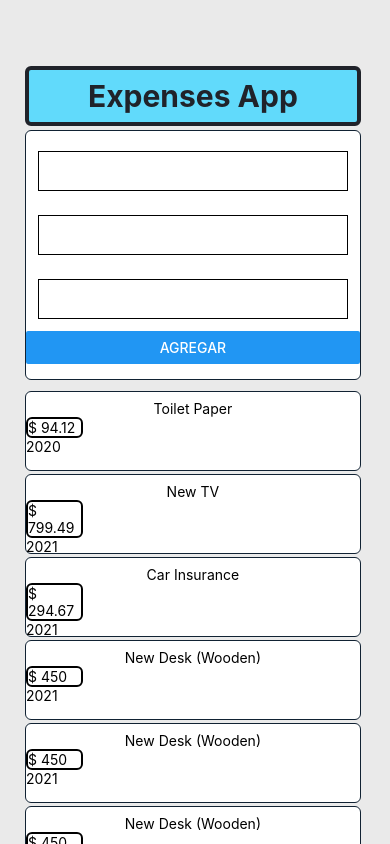
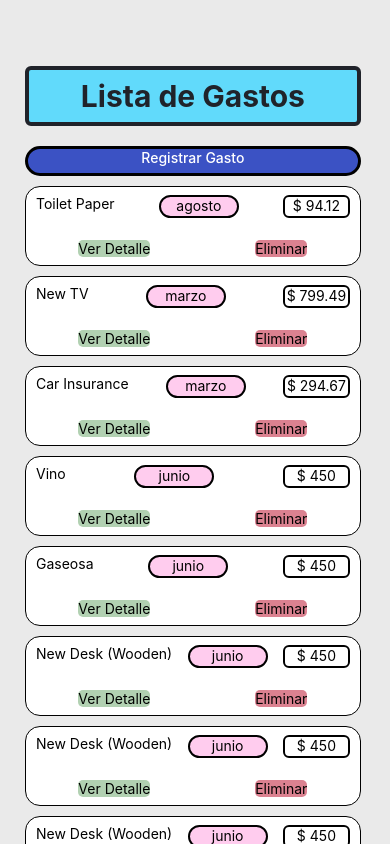
Before and after one commit to betitolg/ExpensesMobileAPP, a React Native app: screen / in a window 390 px wide. Shown: the top 844 px of the page. Built offline with nearby package versions, Linux system fonts and the light colour scheme.

Commit message:
Avance Listas

```diff
--- a/App.js
+++ b/App.js
@@ -1,10 +1,11 @@
-import { StyleSheet, Text, View } from "react-native";
+import React, { useEffect, useState } from "react";
+import { StyleSheet, Text, TouchableOpacity, View } from "react-native";
 
 import Expenses from "./components/Expenses";
-import React from "react";
+import ExpensesForm from "./components/ExpensesForm";
+import { Header } from "react-native-elements/dist/header/Header";
 
 const App = () => {
-
   const expenses_demo = [
     {
       id: "e1",
@@ -21,13 +22,13 @@ const App = () => {
     },
     {
       id: "e4",
-      title: "New Desk (Wooden)",
+      title: "Vino",
       amount: 450,
       date: new Date(2021, 5, 12),
     },
     {
       id: "e5",
-      title: "New Desk (Wooden)",
+      title: "Gaseosa",
       amount: 450,
       date: new Date(2021, 5, 12),
     },
@@ -57,16 +58,56 @@ const App = () => {
     },
     {
       id: "e10",
-      title: "New Desk (Wooden)",
+      title: "Bodega",
       amount: 450,
       date: new Date(2021, 5, 12),
-    }
+    },
   ];
+  const [itemList, setItemList] = useState([]);
+
+  useEffect(() => {
+   setItemList(expenses_demo);
+  }, [])
+
+
+
+
+
+  const [formVisible, setFormVisible] = useState(false);
+
+  const closeAddForm = () => {
+    setFormVisible(false);
+  };
+
+  const addItem=(item)=>{
+    setItemList([
+      ...itemList,
+      {
+        id: Math.random().toString(),
+        title: item,
+        amount: 94.12,
+        date: new Date(2020, 7, 14),
+      },
+    ]);
+
+
+  }
 
   return (
     <View style={styles.container}>
-      <Text style={styles.title}>Expenses App</Text>
-      <Expenses items={expenses_demo}/>
+      <Text style={styles.title}>Lista de Gastos</Text>
+
+      {!formVisible && (
+        <TouchableOpacity
+          style={styles.buttonAdd}
+          onPress={() => setFormVisible(true)}
+        >
+          <Text style={styles.buttonTextColor}>Registrar Gasto</Text>
+        </TouchableOpacity>
+      )}
+
+      {formVisible && <ExpensesForm closeAction={closeAddForm} addAction={addItem}/>}
+      <Expenses items={itemList} />
     </View>
   );
 };
@@ -76,6 +117,21 @@ const styles = StyleSheet.create({
     paddingTop: 50,
     paddingLeft: 25,
     backgroundColor: "#eaeaea",
+  },
+  buttonAdd: {
+    backgroundColor: "#3b52c4",
+    width: "92%",
+    marginTop: 20,
+    borderRadius: 20,
+    textAlign: "center",
+    flexDirection: "row",
+    justifyContent: "center",
+    height: 30,
+    borderWidth: 3,
+  },
+  buttonTextColor: {
+    color: "#fff",
+    fontWeight: "500",
   },
   title: {
     marginTop: 16,
@@ -88,8 +144,8 @@ const styles = StyleSheet.create({
     textAlign: "center",
     fontSize: 30,
     fontWeight: "bold",
-    width:'92%'
-  }
+    width: "92%",
+  },
 });
 
 export default App;
--- a/components/ExpenseDate.js
+++ b/components/ExpenseDate.js
@@ -3,11 +3,14 @@ import { StyleSheet, Text, View } from 'react-native'
 import React from 'react'
 
 const ExpenseDate = (props) => {
+    const date = props.date.toLocaleDateString('es-ES',{month:'long'});
+
+
     return (
-        <View>
-            <Text>{props.date.getFullYear().toString()}</Text>
-            <Text></Text>
-            <Text></Text>
+        <View style={styles.date}>
+
+            <Text style={styles.dateItem}>{date}</Text>
+
 
         </View>
     )
@@ -15,6 +18,17 @@ const ExpenseDate = (props) => {
 const styles = StyleSheet.create({
 
 date:{
+    borderColor:'#000',
+    borderWidth:2,
+    borderRadius:12,
+    backgroundColor:'#fce',
+    width:80,
+    height:23,
+    textAlign:'center'
+},
+dateItem:{
+
+textAlign:'center'
 
 }
 
--- a/components/ExpenseItem.js
+++ b/components/ExpenseItem.js
@@ -1,46 +1,89 @@
-import { StyleSheet, Text, View } from "react-native";
+import { StyleSheet, Text, TouchableOpacity, View } from "react-native";
 
+import { Card } from "react-native-elements";
 import ExpenseDate from "./ExpenseDate";
 import React from "react";
 
 const ExpenseItem = (props) => {
+
+
+
   return (
     <View style={styles.expenseItem}>
+
+      <View style={styles.expenseDataContainer}>
       <Text style={styles.expenseitem__description}>{props.title}</Text>
-    <Text style={styles.amount}>$ {props.amount}</Text>
-   <ExpenseDate date={props.date}/>
+      <ExpenseDate date={props.date} />
+      <Text style={styles.amount}>$ {props.amount}</Text>
+      </View>
+      <View style={styles.buttonContainer}>
+      <TouchableOpacity style={styles.buttonDetail}>
+        <Text>Ver Detalle</Text>
+      </TouchableOpacity>
+      <TouchableOpacity  style={styles.butonDelete}>
+        <Text>Eliminar</Text>
+      </TouchableOpacity>
+      </View>
     </View>
   );
 };
 
 const styles = StyleSheet.create({
   expenseItem: {
-    marginTop: 3,
+    marginTop: 10,
     paddingVertical: 8,
     borderWidth: 1,
-    borderColor: "#123",
-    borderRadius: 6,
+    borderColor: "#000",
+    borderRadius: 15,
     backgroundColor: "#fff",
     color: "#dedede",
     textAlign: "center",
     fontSize: 30,
     fontWeight: "bold",
     width: "92%",
-    height: 80
+    height: 80,
+    justifyContent: "space-between",
+    flexDirection: "column",
   },
+  expenseDataContainer:{
+flexDirection:'row',
+justifyContent: "space-between",
+  },
+  buttonDetail:{
+    backgroundColor:'#b2d1b2',
+    borderRadius:5,
+    textAlign:'center'
+
+  },
+  butonDelete:{
+    backgroundColor:'#db8190',
+    borderRadius:5,
+    textAlign:'center'
+
+  },
+  buttonContainer:{
+alignContent:'center',
+flexDirection:'row',
+justifyContent:'space-around'
+
+  }
+  ,
   expenseitem__description: {
     textAlign: "center",
+    marginLeft:10
+
   },
-  amount:{
+  amount: {
     borderColor: "#000",
     borderRadius: 6,
     borderWidth: 2,
-    borderColor:'#000',
+    borderColor: "#000",
     color: "#000",
-    width:'17%',
-
-
-  }
+    width: "20%",
+    height: "100%",
+    textAlign:'center',
+    marginRight:10
+  },
 });
 
 export default ExpenseItem;
--- a/components/Expenses.js
+++ b/components/Expenses.js
@@ -1,14 +1,12 @@
 import { StyleSheet, Text, View } from "react-native";
 
-import ExpenseItem from "./ExpenseItem";
-import ExpensesForm from "./ExpensesForm";
 import ExpensesList from "./ExpensesList";
 import React from "react";
 
 function Expenses(props) {
   return (
     <View style={styles.expenses}>
-        <ExpensesForm/>
+
       <ExpensesList
         items={props.items}
         date={props.date}
@@ -19,7 +17,9 @@ function Expenses(props) {
 }
 
 const styles = StyleSheet.create({
-  expenses: {},
+  expenses: {
+
+  },
 });
 
 export default Expenses;
--- a/components/ExpensesForm.js
+++ b/components/ExpensesForm.js
@@ -1,23 +1,36 @@
-import { Button, StyleSheet, TextInput, View } from 'react-native'
+import { Button, StyleSheet, TextInput, View } from "react-native";
 
-import React from 'react'
+import React from "react";
 
-const ExpensesForm = () => {
+const ExpensesForm = (props) => {
+
+
+  const closeForm = () => {
+    props.closeAction();
+  };
+
+const addItem=()=>{
+
+props.addAction();
+
+}
+
   return (
     <View style={styles.expenseForm}>
-
-
-        <TextInput style={styles.input} value=""/>
-        <TextInput style={styles.input} value=""/>
-        <TextInput style={styles.input} value=""/>
-        <Button title='Agregar'/>
+      <TextInput style={styles.input} value="" />
+      <TextInput style={styles.input} value="" />
+      <TextInput style={styles.input} value="" />
+      <View style={styles.buttonContainer}>
+        <Button title="Agregar" onPress={addItem} />
+        <Button title="Cerrar" onPress={closeForm} />
       </View>
-    )
-}
+    </View>
+  );
+};
 const styles = StyleSheet.create({
   expenseForm: {
     marginTop: 4,
-      marginBottom:8,
+    marginBottom: 8,
     paddingVertical: 8,
     borderWidth: 1,
     borderColor: "#123",
@@ -28,14 +41,18 @@ const styles = StyleSheet.create({
     fontSize: 30,
     fontWeight: "bold",
     width: "92%",
-      height: 250
+    height: 250,
+  },
+  buttonContainer: {
+    flexDirection: "row",
+    justifyContent: "space-around",
   },
   input: {
     height: 40,
     margin: 12,
     borderWidth: 1,
     padding: 10,
-      },});
+  },
+});
 
-
-export default ExpensesForm
+export default ExpensesForm;
--- a/components/ExpensesList.js
+++ b/components/ExpensesList.js
@@ -1,11 +1,11 @@
-import { FlatList, Text, View } from "react-native";
+import { FlatList, StyleSheet, Text, View } from "react-native";
 
 import ExpenseItem from "./ExpenseItem";
 import React from "react";
 
 const ExpensesList = (props) => {
   return (
-    <View>
+    <View style={styles.expensesList}>
       <FlatList
         data={props.items}
         renderItem={(data) => <ExpenseItem title={data.item.title} amount={data.item.amount} date={data.item.date} />}
@@ -14,5 +14,10 @@ const ExpensesList = (props) => {
     </View>
   );
 };
+const styles = StyleSheet.create({
+  expensesList: {
 
+
+  },
+});
 export default ExpensesList;
--- a/package.json
+++ b/package.json
@@ -13,6 +13,7 @@
     "react": "16.13.1",
     "react-dom": "16.13.1",
     "react-native": "https://github.com/expo/react-native/archive/sdk-42.0.0.tar.gz",
+    "react-native-elements": "^3.4.2",
     "react-native-web": "~0.13.12"
   },
   "devDependencies": {
```
Also changed, not shown: 1 other file (tests, documents, lock files or other folders). Lines whose indentation alone changed are shown as unchanged.
